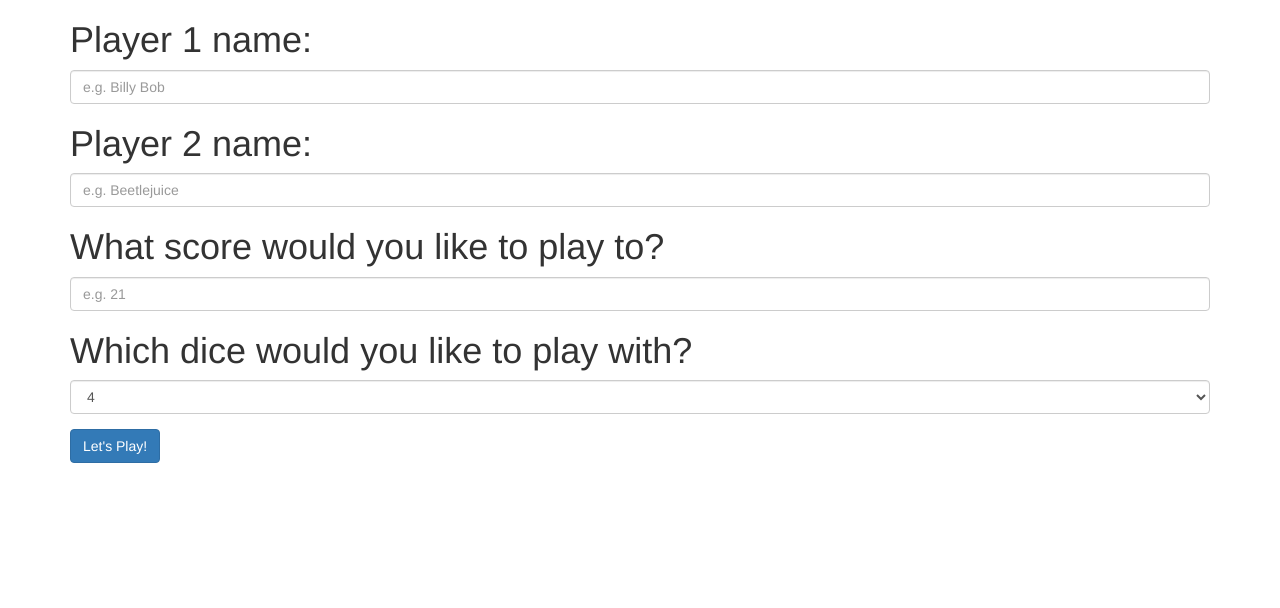
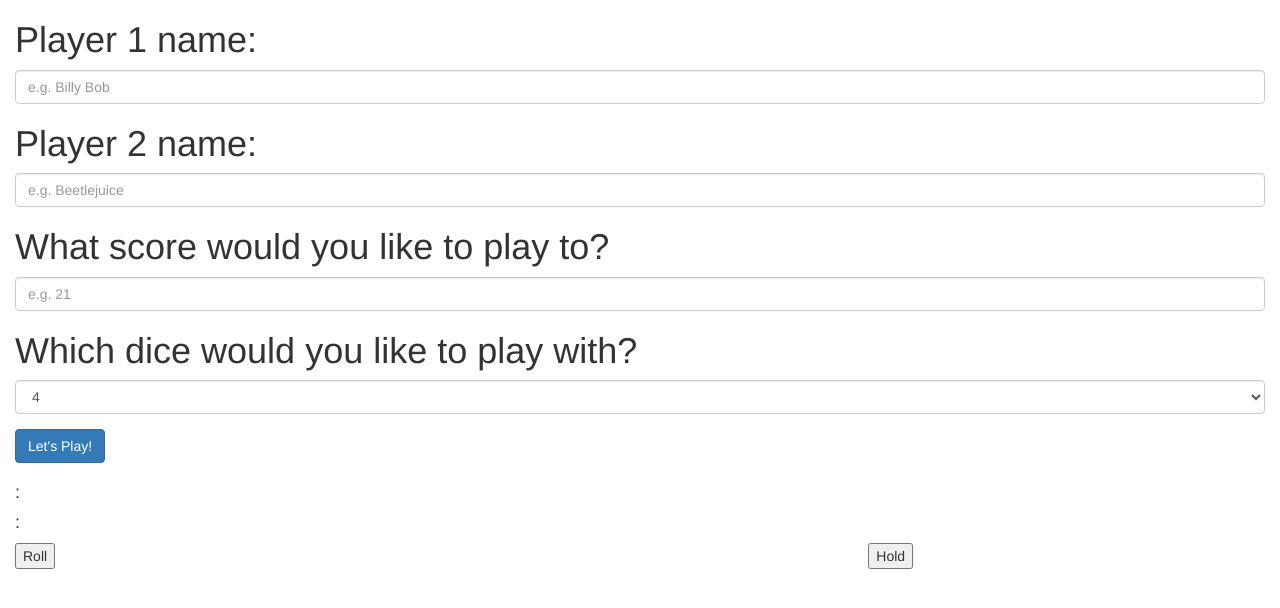
Before and after one commit to calvincushman/Miami-Dice, a plain HTML site: page index.html in a window 1280 px wide. Drawn offline with Linux system fonts and the light colour scheme.

Commit message:
create entry form, and game

```diff
--- a/index.html
+++ b/index.html
@@ -8,7 +8,7 @@
     <title>Pig Dice</title>
   </head>
   <body>
-    <div class="container">
+    <div class="container-fluid">
       <!-- form page -->
       <form id="entry" action="index.html" method="post">
         <div class="form-group">
@@ -37,9 +37,36 @@
         <button type="submit" class="btn btn-primary">Let's Play!</button>
       </form>
 
-      <!-- scoreboard -->
+      <!-- game -->
+      <div class="initially-hidden">
 
-      <!-- game -->
-    </div>
+        <h1><span id="currentPlayer"></span></h1>
+        <!-- scoreboard -->
+        <h4><span id="player1name"></span>: <span id="player1score"></span></h4>
+        <h4><span id="player2name"></span>: <span id="player2score"></span></h4>
+        <!-- roll display -->
+        <div class="result-div">
+          <p id="result-display">
+
+          </p>
+        </div>
+        <!-- play options and turnscore -->
+        <div class="row">
+          <div class="col-sm-4">
+            <button type="button" id="hit" class="play-button">Roll</button>
+          </div>
+          <div class="col-sm-4">
+            <div class="turnscore-div">
+              <p id="turnscore-display">
+
+              </p>
+            </div>
+          </div>
+          <div class="col-sm-4">
+            <button type="button" id="hold" class="play-button">Hold</button>
+          </div>
+        </div>
+      </div><!-- end of game -->
+    </div><!-- end of container -->
   </body>
 </html>
```
